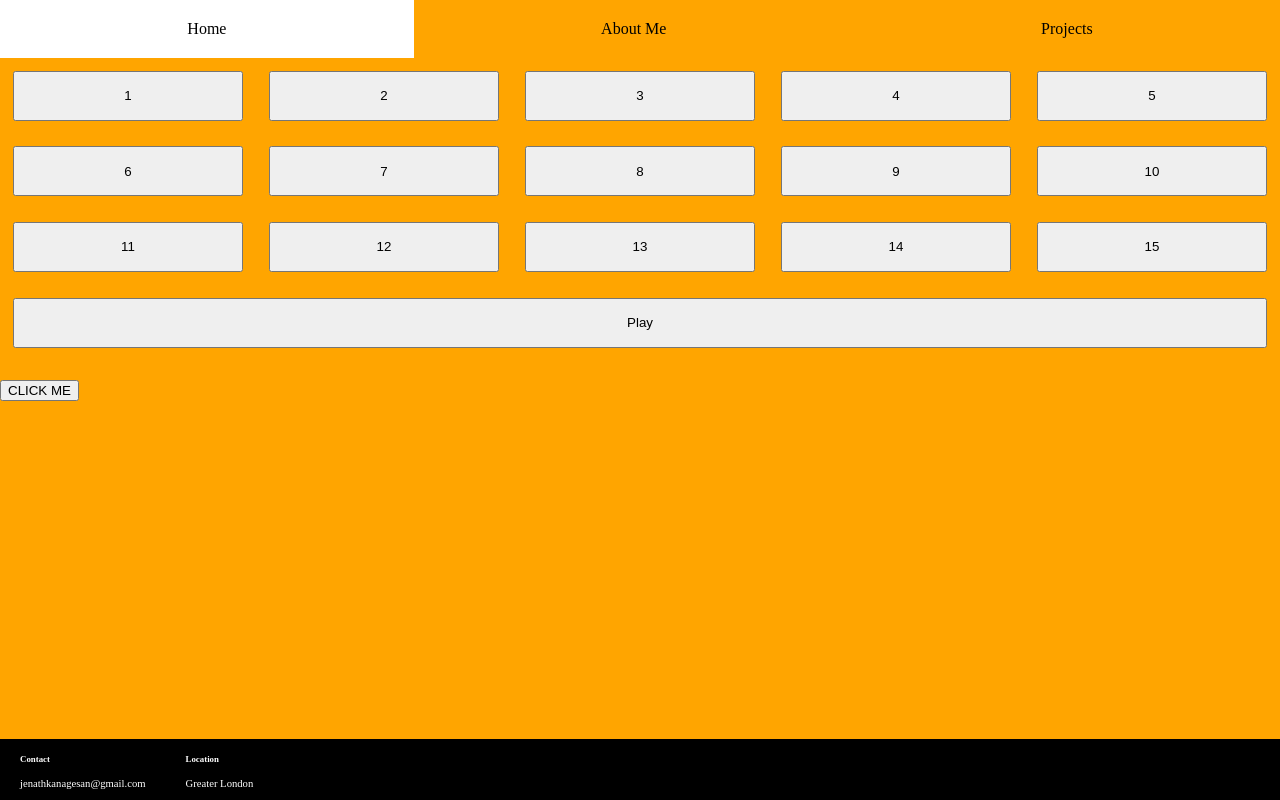
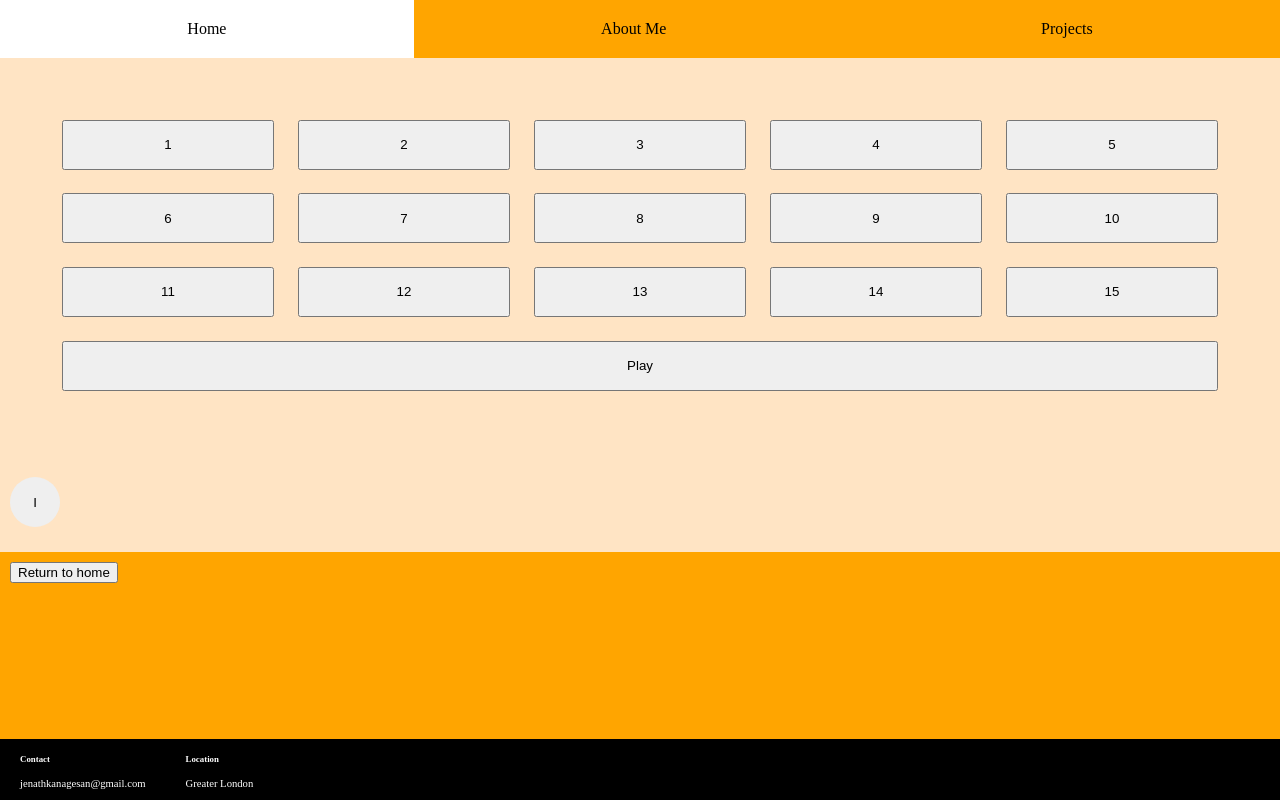
Before and after one commit to jenath/portfolio, a React (Vite) app: page / in a window 1280 px wide. Both pictures are taken after a click on the button "CLICK ME". Built offline with nearby package versions, Linux system fonts and the light colour scheme.

Commit message:
add info button

```diff
--- a/src/components/MemoryGame.jsx
+++ b/src/components/MemoryGame.jsx
@@ -3,10 +3,20 @@ import "./component_style/MemoryGame.css";
 
 const MemoryGame = () => {
 
+    const [info, setInfo] = useState('');
+
     const number_of_buttons = 15;
     const user_selected_buttons = [];
     const selected_buttons = [];
     const [result, setResult] = useState('');
+
+    const handleInfo = () => {
+        if (info === '') {
+            setInfo("A game to test your memory, probably a bit more fun, click the numbers that get highlighted!")
+        } else {
+            setInfo('');
+        }
+    }
 
     const randomSelection = () => {
 
@@ -62,13 +72,13 @@ const MemoryGame = () => {
                     setResult('');
                 }, 1000)
 
-                setResult('Congratulations');
+                setResult('Congratulations!');
             } else {
                 setTimeout(() => {
                     setResult('');
                 }, 1000)
 
-                setResult('Try again');
+                setResult('Try again!');
             }
         }
     }
@@ -100,8 +110,16 @@ const MemoryGame = () => {
                         onClick={randomSelection}
                     >Play</button>
                 </section>
+                <h1>{result}</h1>
+                <section className="info-button">
+                    <div className="info-button-container">
+                        <button
+                            onClick={handleInfo}
+                        >I</button>
+                    </div>
+                    <h1>{info}</h1>
+                </section>
             </section>
-            <h1>{result}</h1>
         </>
     )
 }
--- a/src/components/component_style/MemoryGame.css
+++ b/src/components/component_style/MemoryGame.css
@@ -1,19 +1,40 @@
-.memory-game {
+.info-button {
+    display: flex;
+    width: 100%;
+    height: 100px;
+}
+
+.info-button-container {
+    padding-left: 10px;
+    box-sizing: border-box;
+    width: 70px;
     display: flex;
 }
 
-.rounds {
-    width: 20%;
+.info-button button {
+    align-self: center;
+    border: 0;
+    width: 50px;
+    height: 50px;
+    border-radius: 50%;
 }
 
-.rounds div {
-    height: 20%;
-    text-align: center;
+.info-button h1 {
+    align-self: center;
+    margin-left: 20px;
+}
+
+.memory-game {
+    display: flex;
+    width: 100%;
+    background-color: bisque;
+    justify-content: center;
+    flex-wrap: wrap;
 }
 
 .game-board {
-    height: 100%;
     width: 100%;
+    padding: 50px;
     display: flex;
     flex-wrap: wrap;
 }
@@ -22,6 +43,7 @@
     height: 50px;
     flex: 1 0 18%;
     margin: 1%;
+    /* box-shadow: 2px 2px 2px red; */
 }
 
 .selected {
--- a/src/sections/Home.jsx
+++ b/src/sections/Home.jsx
@@ -4,13 +4,18 @@ import { useState } from "react";
 
 const Home = () => {
 
-    const [page, setPage] = useState("home-section")
+    const [page, setPage] = useState("home-section");
+    const [buttonText, setButtonText] = useState("CLICK ME");
 
 
     const handleClick = () => {
-        (page === "home-section") ?
-            setPage("game-board") :
-            setPage("home-section")
+        if (page === "home-section") {
+            setPage("game-section");
+            setButtonText("Return to home")
+        } else {
+            setPage("home-section");
+            setButtonText("CLICK ME");
+        }
     }
 
     return (
@@ -27,14 +32,16 @@ const Home = () => {
                                 But if not, click the button below theres probably something more interesting.
                                 P.s. I would click the button aswell.
                             </p>
-                            <button onClick={ handleClick }>CLICK ME</button>
+                            <button onClick={ handleClick }>{buttonText}</button>
                         </section>
                     </section>
 
                 :
-                    <section>
+                    <section className="game-section">
                         <MemoryGame />
-                        <button onClick={ handleClick }>CLICK ME</button>
+                        <div className="return-home-button">
+                            <button onClick={ handleClick }>{buttonText}</button>
+                        </div>
                     </section>
             }
         </>
--- a/src/sections/section_style/Home.css
+++ b/src/sections/section_style/Home.css
@@ -20,3 +20,8 @@
     padding: 10%;
     box-sizing: border-box;
 }
+
+.return-home-button {
+    padding: 10px 10px;
+    box-sizing: border-box;
+}
```
